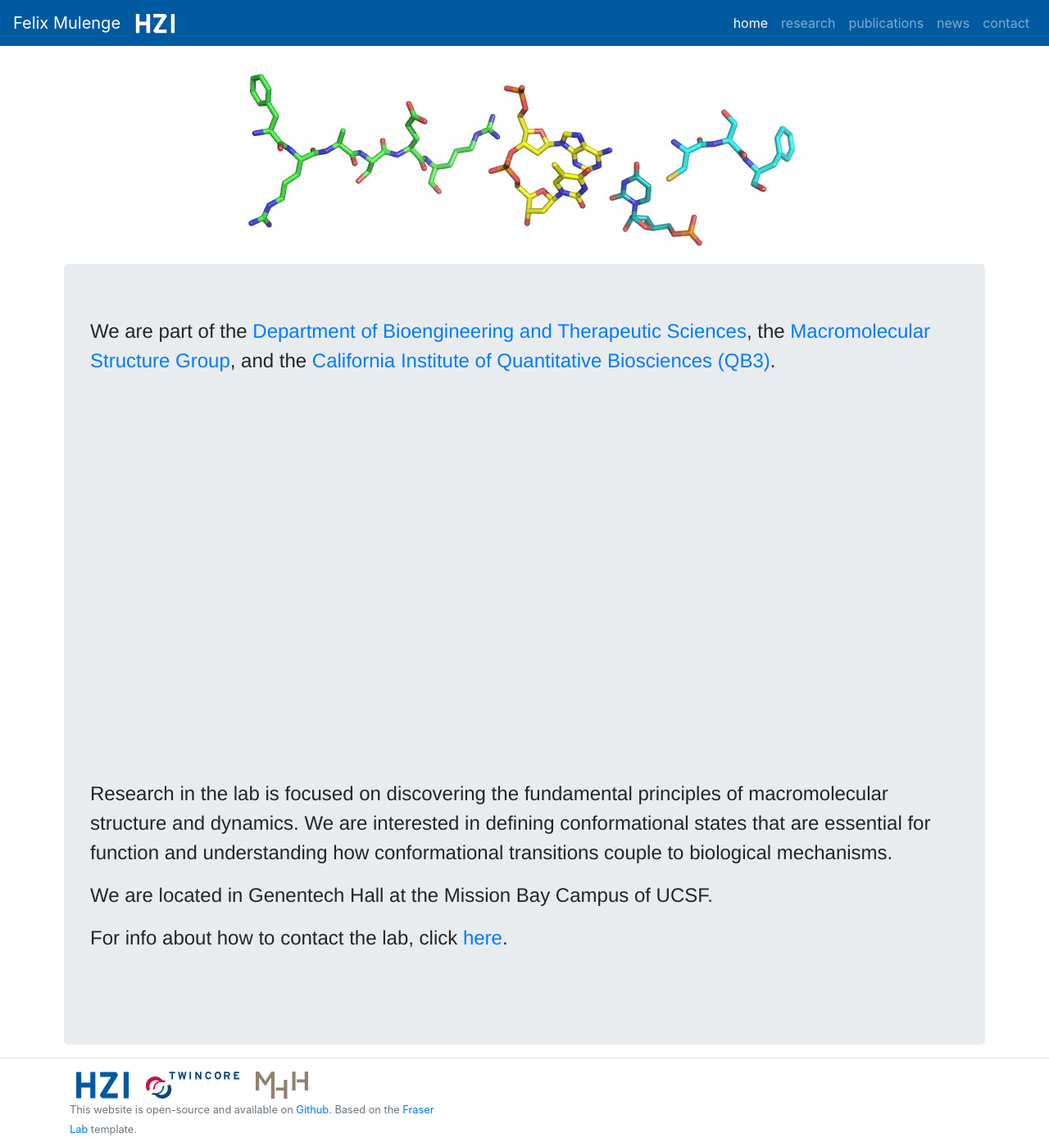
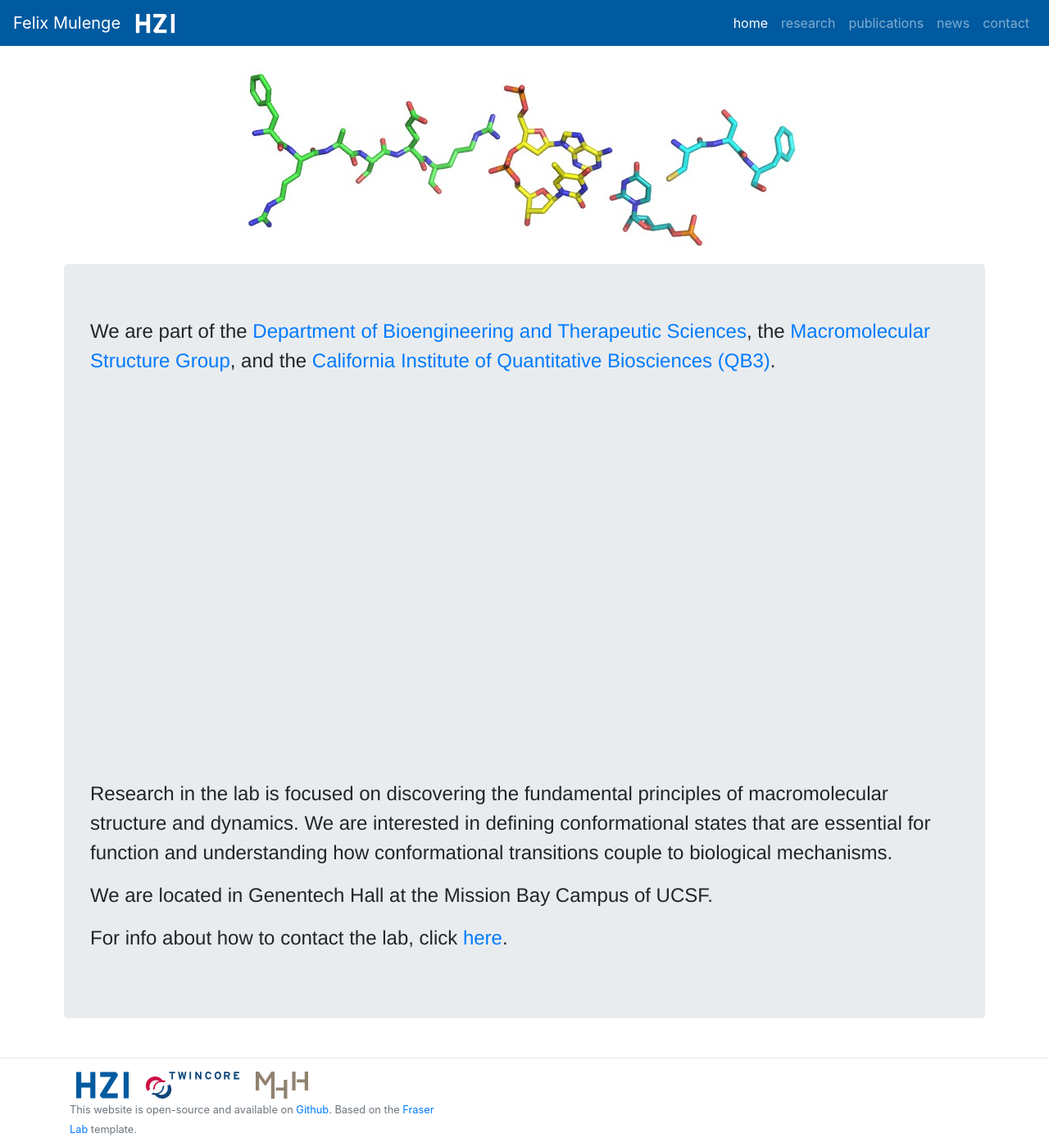
Before and after one commit to fmulenge/fmulenge.github.io, a Jekyll site: the page built from index.md, in a window 1280 px wide. Shown: the whole page at 82% size. Built offline with Jekyll 4.4.1, drawn with Linux system fonts in a browser that asks for light colours.

Commit message:
Update home.html

```diff
--- a/_layouts/home.html
+++ b/_layouts/home.html
@@ -3,7 +3,7 @@
     <img class="img-fluid mx-auto d-block" src="/static/img/logo/jf_aa_logo.jpg" alt="Fraser at UCSF, in molecular form">
     <div class="row">
         <div class="col-sm-15">
-    	    <div class="jumbotron h-100">
+    	    <div class="jumbotron h-90">
         	    {{ content }}
             </div>
         </div>
```
